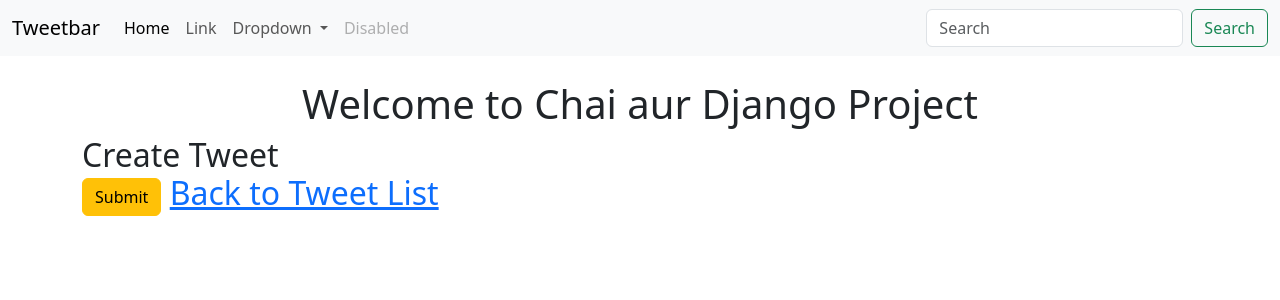
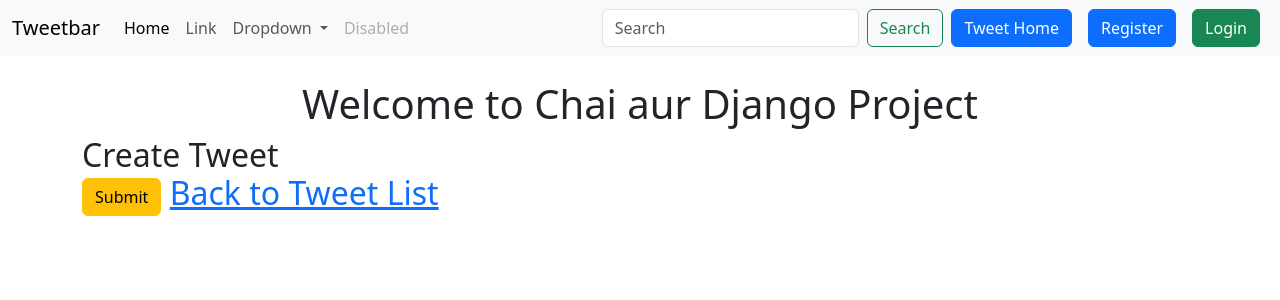
Before and after one commit to Talibiq123/Django-Final, a Django app: page /tweet/1/edit/ in a window 1280 px wide. Shown: the top 300 px of the page. Run offline with Django 5.2, Linux system fonts and the light colour scheme; parts of the project's set-up code (start-up, migrations or seed data) failed here and were passed over.

Commit message:
complete

```diff
--- a/chaiheadq/chaiheadq/settings.py
+++ b/chaiheadq/chaiheadq/settings.py
@@ -132,3 +132,9 @@ STATICFILES_DIRS = [os.path.join(BASE_DIR, 'static')]
 
 MEDIA_URL = '/media/'
 MEDIA_ROOT = os.path.join(BASE_DIR, 'media')
+
+
+LOGIN_URL = '/accounts/login'
+
+LOGIN_REDIRECT_URL = '/tweet/'
+LOGOUT_REDIRECT_URL = '/tweet/'
--- a/chaiheadq/chaiheadq/urls.py
+++ b/chaiheadq/chaiheadq/urls.py
@@ -18,6 +18,7 @@ from django.contrib import admin
 from django.urls import path, include
 from django.conf import settings
 from django.conf.urls.static import static
+from django.contrib.auth import views as auth_views
 from . import views
 
 
@@ -25,4 +26,5 @@ urlpatterns = [
     path('admin/', admin.site.urls),
     path('', views.home, name='home'),
     path('tweet/', include('tweet.urls')),
+    path('accounts/', include('django.contrib.auth.urls')),
 ] + static(settings.MEDIA_URL, document_root=settings.MEDIA_ROOT)
--- a/chaiheadq/templates/layout.html
+++ b/chaiheadq/templates/layout.html
@@ -45,6 +45,16 @@
               <input class="form-control me-2" type="search" placeholder="Search" aria-label="Search">
               <button class="btn btn-outline-success" type="submit">Search</button>
             </form>
+            <a href="{% url 'tweet_list' %}" class="btn btn-primary mx-2">Tweet Home</a>
+            {% if user.is_authenticated %}
+            <form method="post" action="{%url 'logout' %}">
+              {% csrf_token %}
+              <button class="btn btn-danger" type="submit">Logout</button>
+            </form>
+            {% else %}
+            <a href="{% url 'register' %}" class="btn btn-primary mx-2">Register</a>
+            <a href="{% url 'login' %}" class="btn btn-success mx-2">Login</a>
+            {% endif %}
           </div>
         </div>
       </nav>
--- a/chaiheadq/templates/registration/log_out.html
+++ b/chaiheadq/templates/registration/log_out.html
@@ -0,0 +1,6 @@
+{% extends "layout.html"%}
+
+{% block content %}
+    <h2>Logged out</h2>
+    <p>You have been logged out<a href="{% url 'login' %}">Login Here</a></p>
+{% endblock %}
--- a/chaiheadq/tweet/forms.py
+++ b/chaiheadq/tweet/forms.py
@@ -1,6 +1,6 @@
 from django import forms
 from .models import Tweet
-from django.contrib.auth.froms import UserCreationForm
+from django.contrib.auth.forms import UserCreationForm
 from django.contrib.auth.models import User
 
 class TweetForm(forms.ModelForm):
@@ -10,7 +10,7 @@ class TweetForm(forms.ModelForm):
 
 
 class UserRegistrationForm(UserCreationForm):
-    email = froms.EmailField()
+    email = forms.EmailField()
     class Meta:
         model = User
         fields = ["username", "email", "password1", "password2"]
--- a/chaiheadq/tweet/templates/tweet_list.html
+++ b/chaiheadq/tweet/templates/tweet_list.html
@@ -16,8 +16,12 @@
             <div class="card-body">
               <h5 class="card-title">{{tweet.user.username}}</h5>
               <p class="card-text">{{tweet.text}}</p>
+
+              {% if tweet.user == user %}
               <a href="{% url 'tweet_edit' tweet.id %}" class="btn btn-primary">Edit</a>
               <a href="{% url 'tweet_delete' tweet.id %}" class="btn btn-danger">Delete</a>
+              {% endif %}
+
             </div>
           </div>
         {% endfor %}
--- a/chaiheadq/tweet/urls.py
+++ b/chaiheadq/tweet/urls.py
@@ -7,4 +7,5 @@ urlpatterns = [
 
     path('<int:tweet_id>/edit/', views.tweet_edit, name='tweet_edit'),
     path('<int:tweet_id>/delete/', views.tweet_delete, name='tweet_delete'),
+    path('register/', views.register, name='register'),
 ]
--- a/chaiheadq/tweet/views.py
+++ b/chaiheadq/tweet/views.py
@@ -3,6 +3,7 @@ from .models import Tweet
 from .forms import TweetForm, UserRegistrationForm
 from django.shortcuts import get_object_or_404, redirect
 from django.contrib.auth.decorators import login_required
+from django.contrib.auth import login
 
 
 # Create your views here.
@@ -57,6 +58,10 @@ def register(request):
         if form.is_valid():
             user = form.save(commit=False)
             user.set_password(form.cleaned_data['password1'])
+            user.save()
+            login(request, user)
+            return redirect('tweet_list')
     else:
         form = UserRegistrationForm()
+
     return render(request, 'registration/register.html', {'form': form})
```
Also changed, not shown: chaiheadq/templates/registration/login.html (+12 -0 lines), chaiheadq/templates/registration/register.html (+11 -0 lines).
